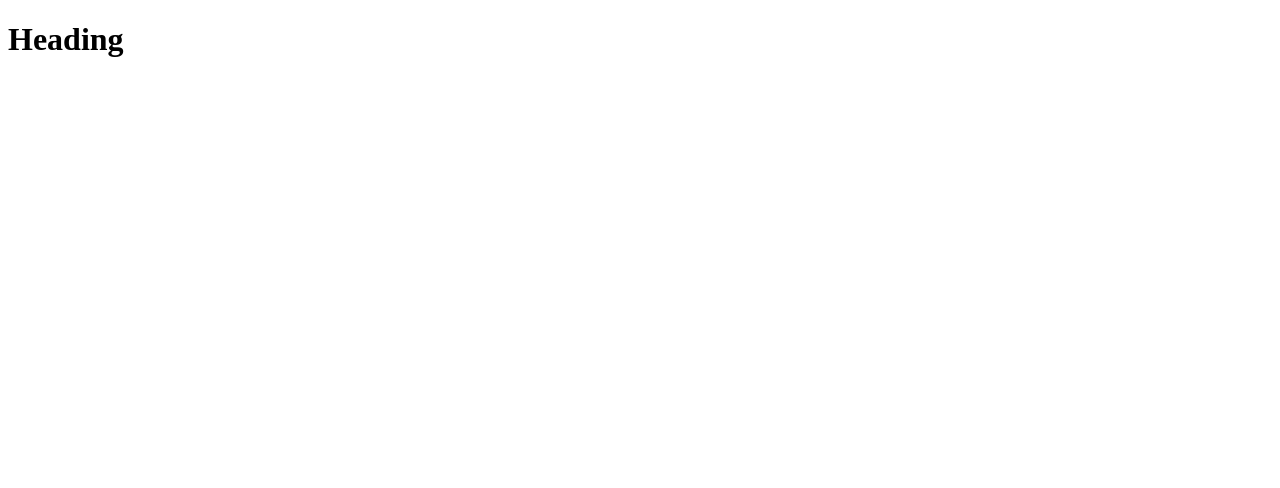
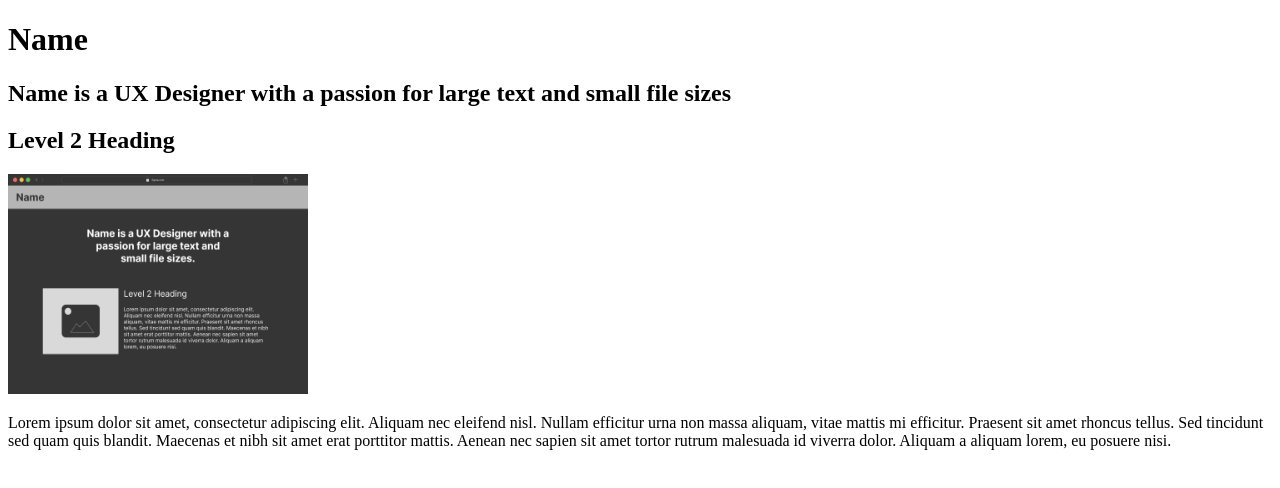
Before and after one commit to stinso65/4.5_lab_assignment, a plain HTML site: page index.html in a window 1280 px wide. Drawn offline with Linux system fonts and the light colour scheme.

Commit message:
added basic text

```diff
--- a/index.html
+++ b/index.html
@@ -8,7 +8,12 @@
     <link rel="stylesheet" href="screen.css">
   </head>
   <body>
-    <h1>Heading</h1>
+    <h1>Name</h1>
+    <h2>Name is a UX Designer with a passion for large text and small file sizes</h2>
+    <div class="image"></div>
+    <h2>Level 2 Heading</h2>
+    <img alt="a picture of a wireframe for a portfolio website" src="figma-comp.png" width="300" height="220" />
+    <p>Lorem ipsum dolor sit amet, consectetur adipiscing elit. Aliquam nec eleifend nisl. Nullam efficitur urna non massa aliquam, vitae mattis mi efficitur. Praesent sit amet rhoncus tellus. Sed tincidunt sed quam quis blandit. Maecenas et nibh sit amet erat porttitor mattis. Aenean nec sapien sit amet tortor rutrum malesuada id viverra dolor. Aliquam a aliquam lorem, eu posuere nisi. </p>
     <script src="index.js"></script>
   </body>
 </html>
```
Also changed, not shown: figma-comp.png (added).
